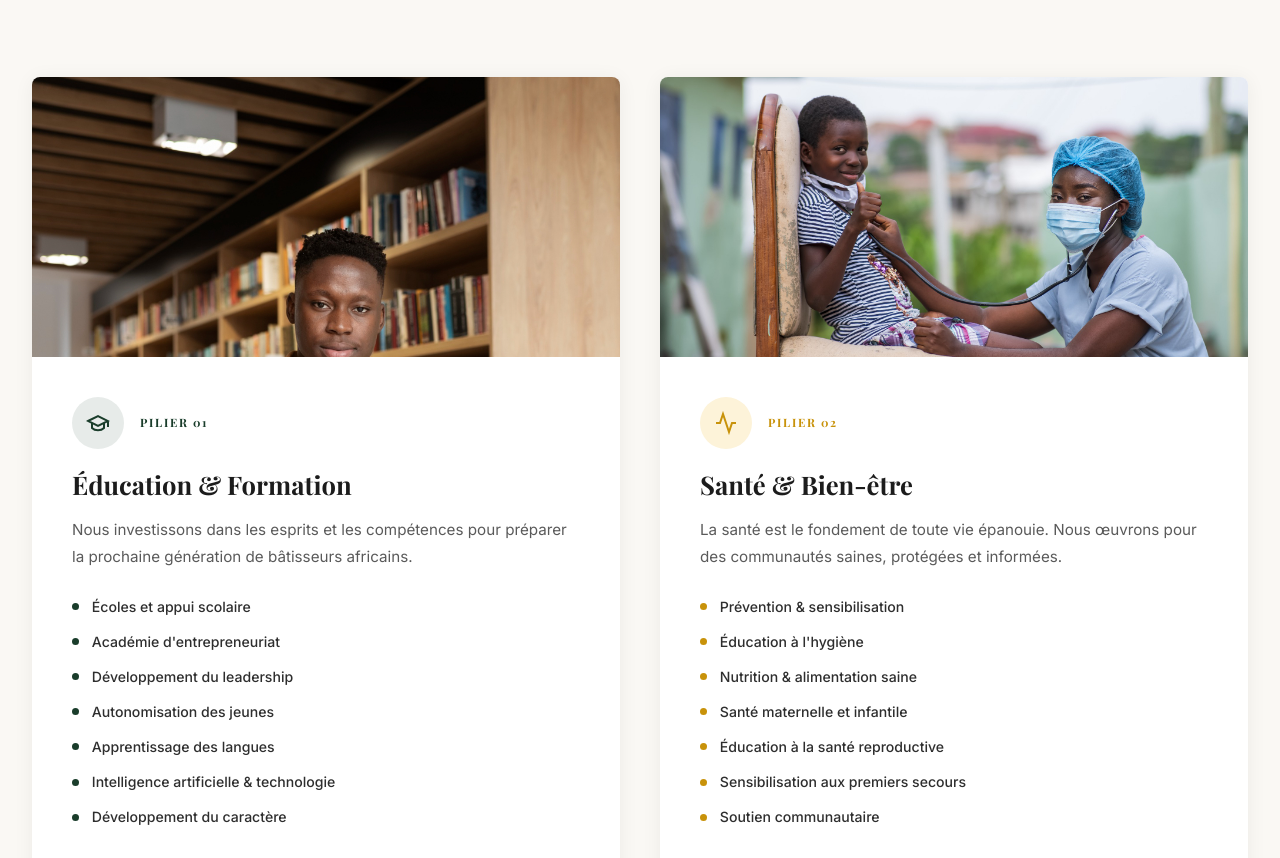
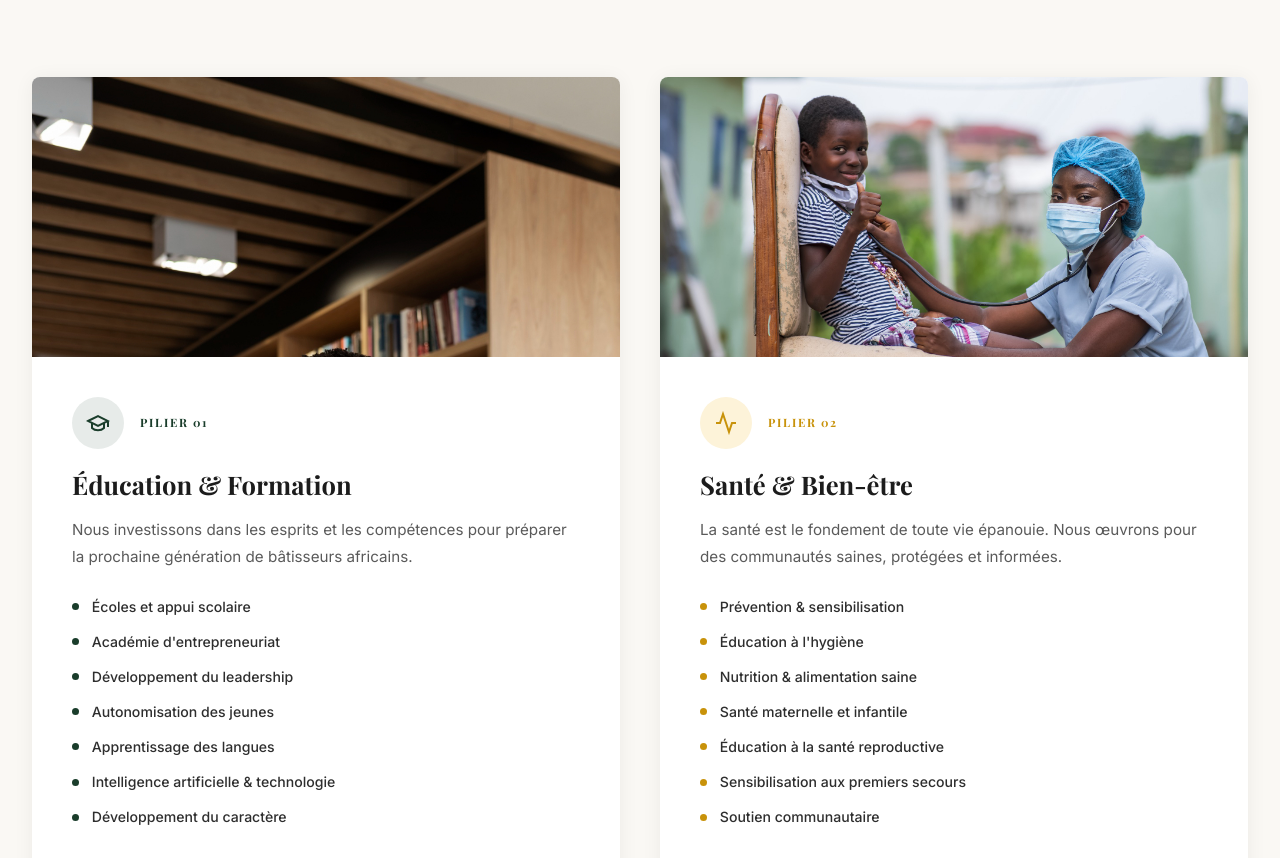
Before and after one commit to zack243/Chretiensdafrique, a website: page index.html in a window 1280 px wide. Shown: the part 3737-4595 px from the top of the page. Drawn offline with nearby package versions, Linux system fonts and the light colour scheme; a web font is replaced by a local one.

Commit message:
fix: pilier 01 — remonte l'image pour afficher le haut du corps

```diff
--- a/index.html
+++ b/index.html
@@ -305,7 +305,7 @@
             alt="Jeune africain en bibliothèque — éducation et formation"
             class="pillar-card-img"
             loading="lazy"
-            style="object-position: center 20%"
+            style="object-position: center top"
           >
         </div>
         <div class="pillar-card-body">
```
